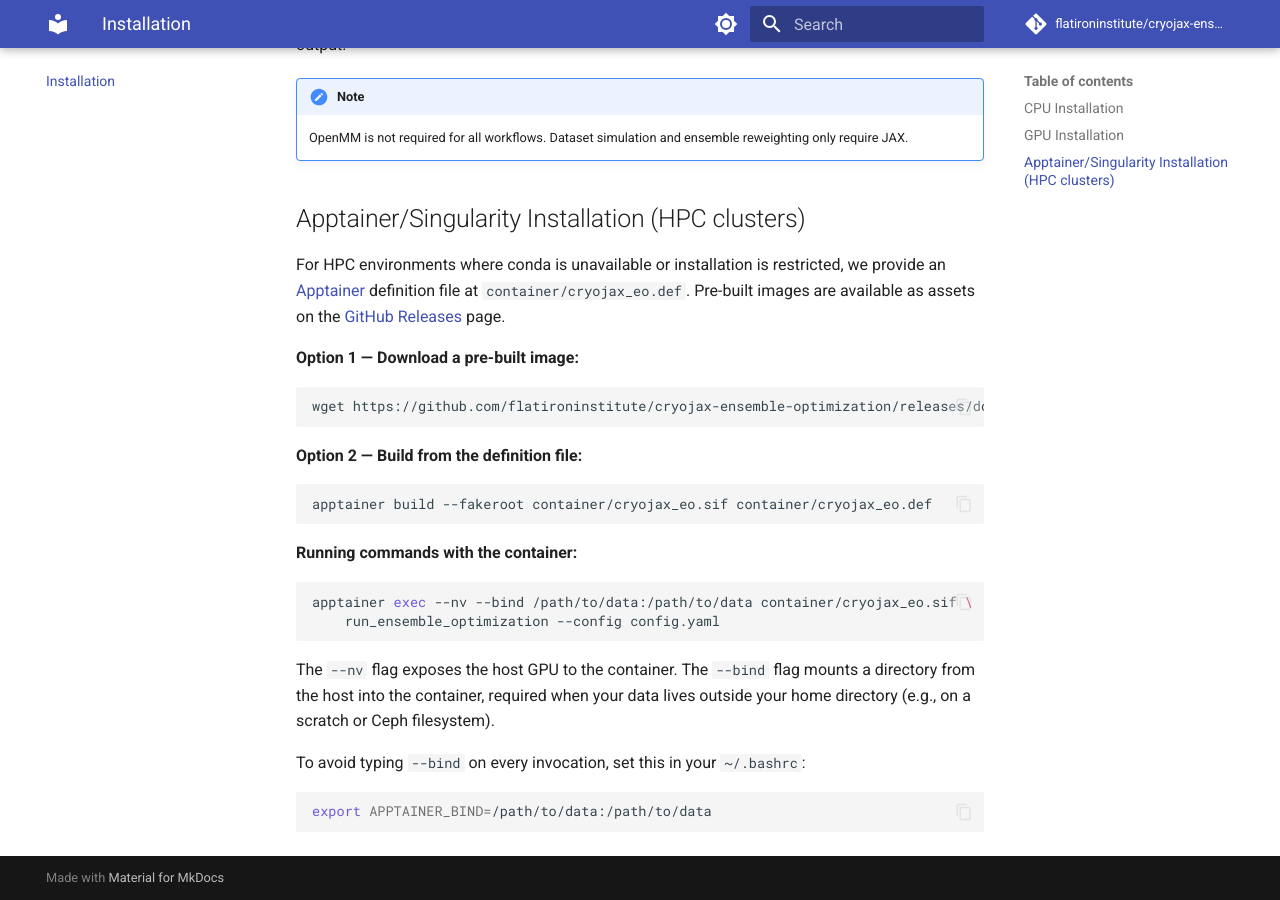
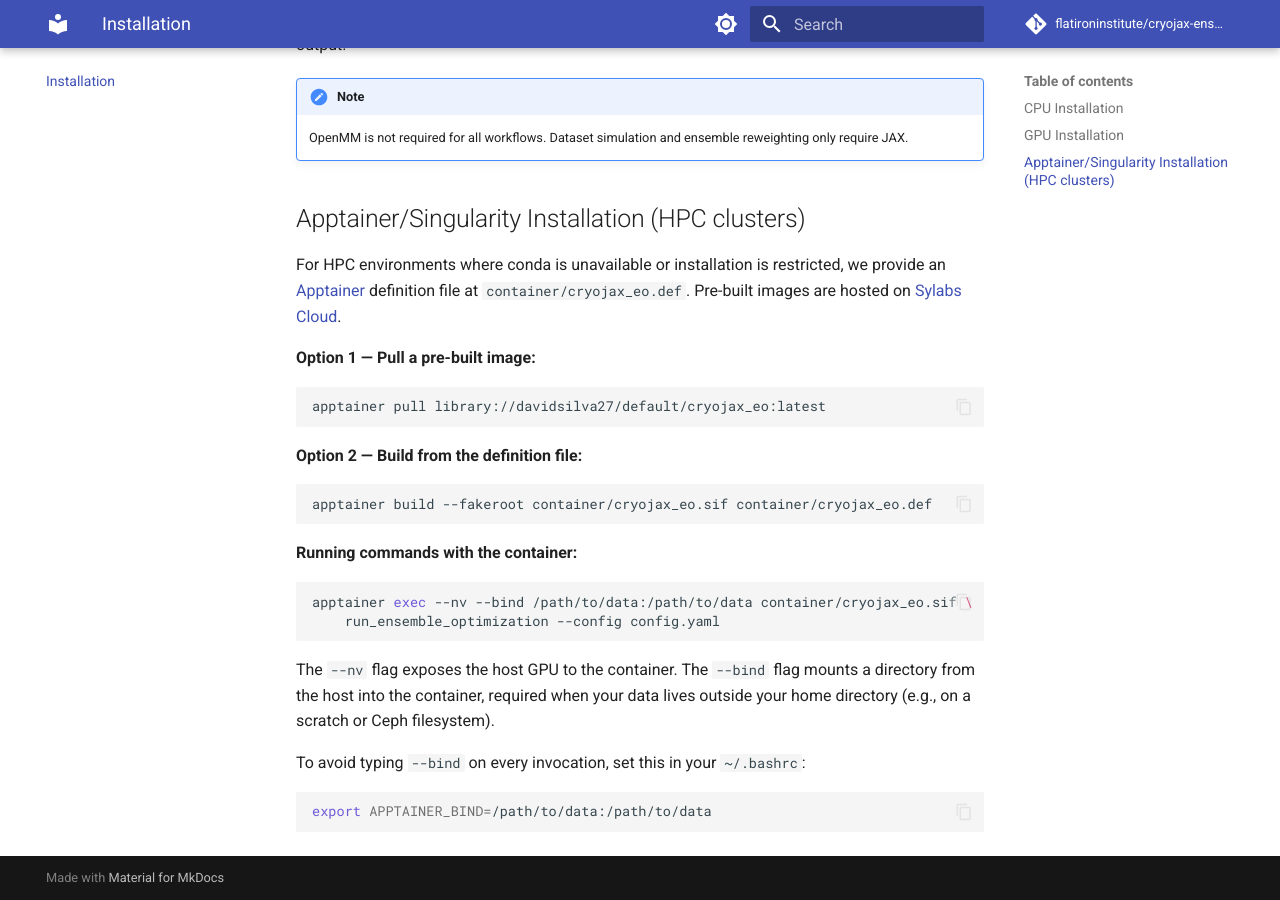
Before and after one commit to flatironinstitute/cryojax-ensemble-optimization, an MkDocs documentation site: the page built from docs/installation.md, in a window 1280 px wide and 900 px high, scrolled down 828 px. Built offline with MkDocs 1.6.1 and Material for MkDocs 9.7.7, drawn with Linux system fonts in a browser that asks for light colours; comment, search, counter and statistics services are not loaded.

Commit message:
update container information and include docs website in README

````diff
--- a/docs/installation.md
+++ b/docs/installation.md
@@ -31,12 +31,12 @@ To find your CUDA version, run `nvidia-smi` — the version appears in the top-r
 
 ## Apptainer/Singularity Installation (HPC clusters)
 
-For HPC environments where conda is unavailable or installation is restricted, we provide an [Apptainer](https://apptainer.org/) definition file at `container/cryojax_eo.def`. Pre-built images are available as assets on the [GitHub Releases](https://github.com/flatironinstitute/cryojax-ensemble-optimization/releases) page.
+For HPC environments where conda is unavailable or installation is restricted, we provide an [Apptainer](https://apptainer.org/) definition file at `container/cryojax_eo.def`. Pre-built images are hosted on [Sylabs Cloud](https://cloud.sylabs.io/library/davidsilva27/default/cryojax_eo).
 
-**Option 1 — Download a pre-built image:**
+**Option 1 — Pull a pre-built image:**
 
 ```bash
-wget https://github.com/flatironinstitute/cryojax-ensemble-optimization/releases/download/vX.X/cryojax_eo.sif
+apptainer pull library://davidsilva27/default/cryojax_eo:latest
 ```
 
 **Option 2 — Build from the definition file:**
````
Also changed, not shown: README.md (+5 -3 lines), 1 other file.
